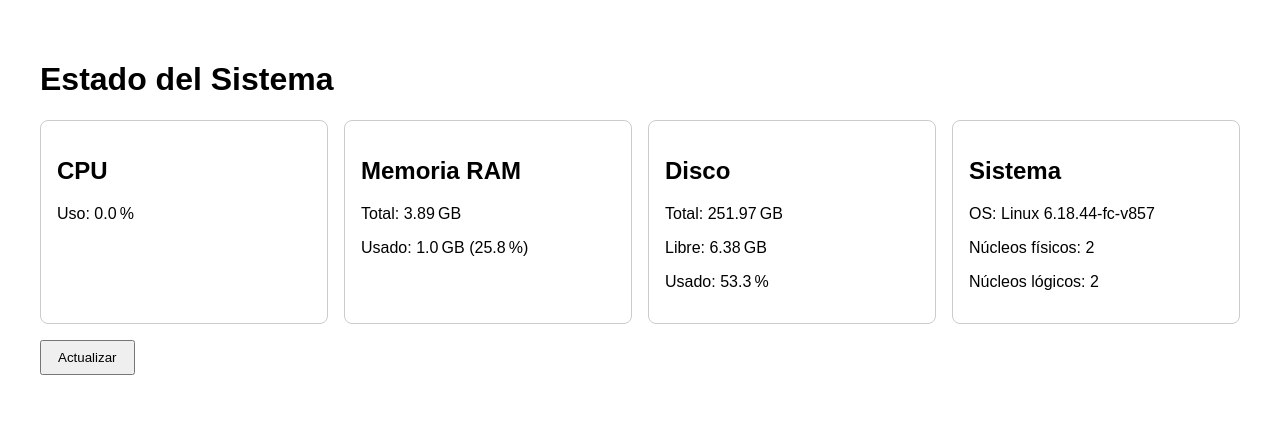
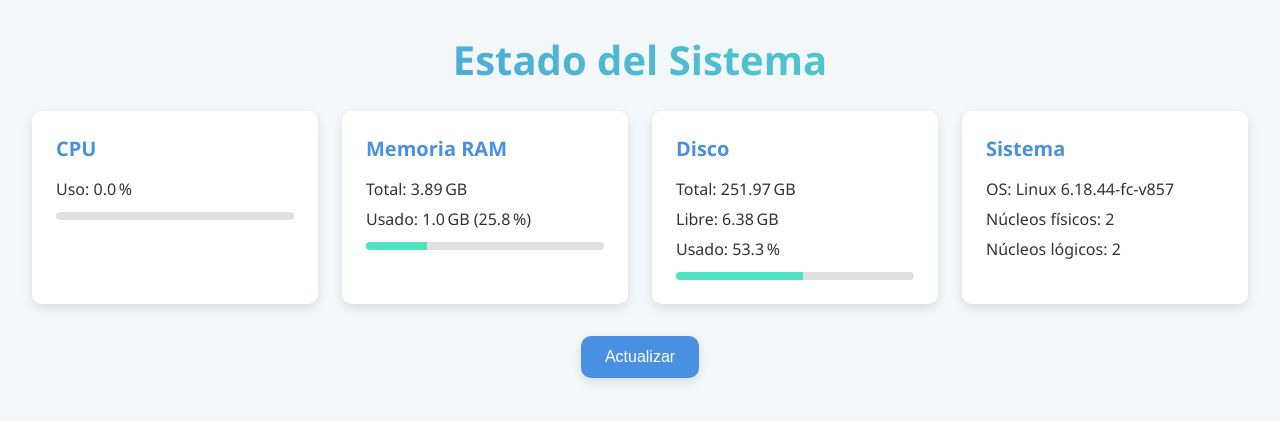
Before and after one commit to omaldonado26/ExamenArquitectura, a Django app: page / in a window 1280 px wide. Shown: the top 421 px of the page. Run offline with Django 5.2, Linux system fonts and the light colour scheme; tables that the repository leaves empty hold one stand-in row (values such as "Sample post").

Commit message:
Retoques en mi HTML

```diff
--- a/sistema/templates/sistema/status.html
+++ b/sistema/templates/sistema/status.html
@@ -4,10 +4,90 @@
   <meta charset="UTF-8">
   <title>Monitoreo de Sistema</title>
   <style>
-    body { font-family: sans-serif; padding: 2rem; }
-    .cards { display: grid; grid-template-columns: repeat(auto-fit, minmax(220px,1fr)); gap:1rem; }
-    .card { border:1px solid #ccc; border-radius:8px; padding:1rem; }
-    button { margin-top:1rem; padding:0.5rem 1rem; }
+    :root {
+      --bg-color: #f4f7fa;
+      --card-bg: #ffffff;
+      --primary: #4a90e2;
+      --accent: #50e3c2;
+      --text: #333;
+      --shadow: rgba(0, 0, 0, 0.1);
+      --radius: 10px;
+      --transition: 0.3s ease;
+    }
+    * { box-sizing: border-box; margin: 0; padding: 0; }
+    body {
+      font-family: 'Segoe UI', Tahoma, sans-serif;
+      background: var(--bg-color);
+      color: var(--text);
+      padding: 2rem;
+    }
+    h1 {
+      text-align: center;
+      margin-bottom: 1.5rem;
+      font-size: 2.5rem;
+      background: linear-gradient(90deg, var(--primary), var(--accent));
+      -webkit-background-clip: text;
+      -webkit-text-fill-color: transparent;
+    }
+    .cards {
+      display: grid;
+      grid-template-columns: repeat(auto-fit, minmax(250px, 1fr));
+      gap: 1.5rem;
+    }
+    .card {
+      background: var(--card-bg);
+      border-radius: var(--radius);
+      padding: 1.5rem;
+      box-shadow: 0 4px 12px var(--shadow);
+      transition: transform var(--transition), box-shadow var(--transition);
+      position: relative;
+      overflow: hidden;
+    }
+    .card:hover {
+      transform: translateY(-5px);
+      box-shadow: 0 8px 20px var(--shadow);
+    }
+    .card h2 {
+      margin-bottom: 1rem;
+      font-size: 1.25rem;
+      color: var(--primary);
+    }
+    .card p {
+      margin-bottom: 0.5rem;
+      font-size: 1rem;
+    }
+    .progress-bar {
+      width: 100%;
+      height: 8px;
+      background: #e0e0e0;
+      border-radius: 4px;
+      overflow: hidden;
+      margin-top: 0.75rem;
+    }
+    .progress {
+      height: 100%;
+      background: var(--accent);
+      transition: width var(--transition);
+    }
+    form {
+      text-align: center;
+      margin-top: 2rem;
+    }
+    button {
+      background: var(--primary);
+      color: #fff;
+      border: none;
+      padding: 0.75rem 1.5rem;
+      border-radius: var(--radius);
+      font-size: 1rem;
+      cursor: pointer;
+      box-shadow: 0 4px 12px var(--shadow);
+      transition: background var(--transition), transform var(--transition);
+    }
+    button:hover {
+      background: var(--accent);
+      transform: translateY(-2px);
+    }
   </style>
 </head>
 <body>
@@ -16,6 +96,9 @@
     <div class="card">
       <h2>CPU</h2>
       <p>Uso: {{ cpu }} %</p>
+      <div class="progress-bar">
+        <div class="progress" style="width: {{ cpu }}%;"></div>
+      </div>
     </div>
     <div class="card">
       <h2>Memoria RAM</h2>
@@ -24,6 +107,9 @@
       {% else %}
         <p>Total: {{ memory.total_gb }} GB</p>
         <p>Usado: {{ memory.used_gb }} GB ({{ memory.percent }} %)</p>
+        <div class="progress-bar">
+          <div class="progress" style="width: {{ memory.percent }}%;"></div>
+        </div>
       {% endif %}
     </div>
     <div class="card">
@@ -34,6 +120,9 @@
         <p>Total: {{ disk.total_gb }} GB</p>
         <p>Libre: {{ disk.free_gb }} GB</p>
         <p>Usado: {{ disk.percent }} %</p>
+        <div class="progress-bar">
+          <div class="progress" style="width: {{ disk.percent }}%;"></div>
+        </div>
       {% endif %}
     </div>
     <div class="card">
@@ -53,6 +142,7 @@
   </form>
 
   <script>
+    // Auto-refresca cada 5 segundos
     setTimeout(() => window.location.reload(), 5000);
   </script>
 </body>
```
